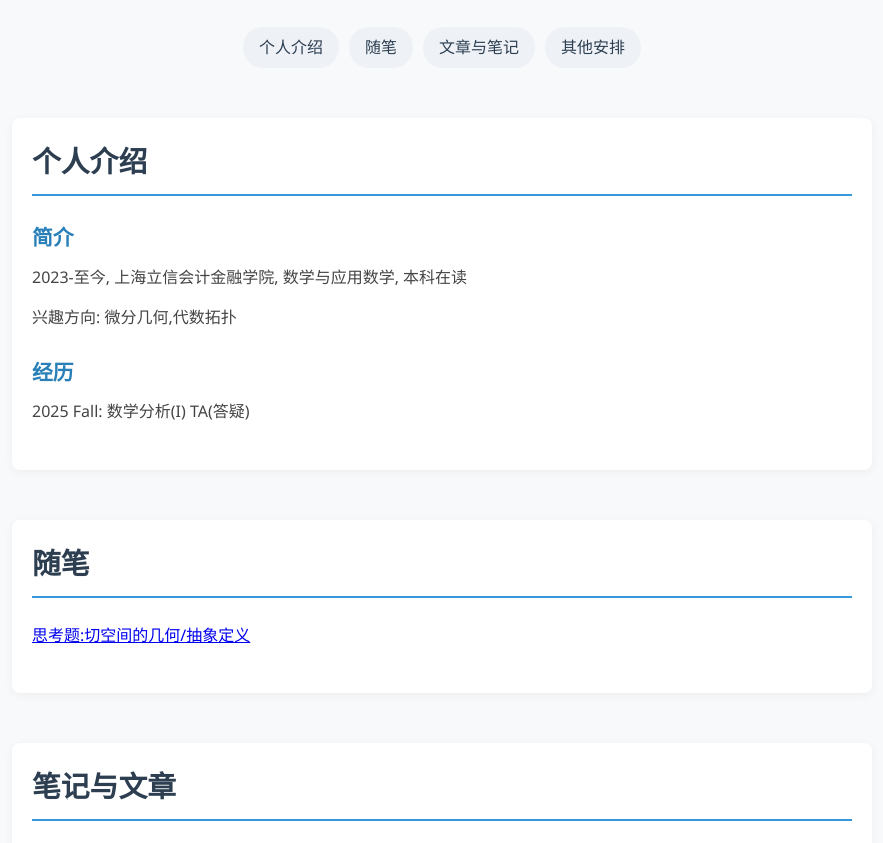
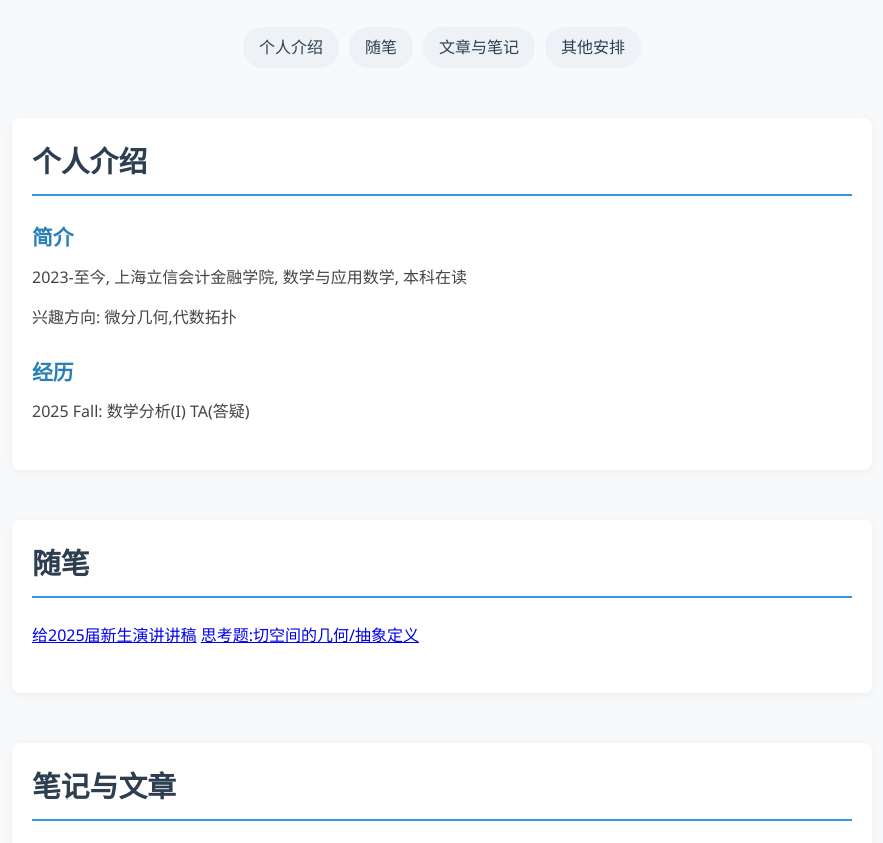
Before and after one commit to tangjiaqi22/tangjiaqi.github.io, a plain HTML site: page index.html in a window 1280 px wide. Shown: the part 186-1029 px from the top of the page, without its empty margins (198-1081 px from the left). Drawn offline with Linux system fonts and the light colour scheme.

Commit message:
Update index.html

```diff
--- a/index.html
+++ b/index.html
@@ -184,6 +184,7 @@
     <section id="interests">
         <h2>随笔</h2>
         <div class="content-block">
+            <a href="https://raw.githubusercontent.com/tangjiaqi22/tangjiaqi.github.io/main/pdfs/讲稿.pdf">给2025届新生演讲讲稿</a>
             <a href="https://raw.githubusercontent.com/tangjiaqi22/tangjiaqi.github.io/main/pdfs/yupin_tangentspace_def.pdf">思考题:切空间的几何/抽象定义</a>
         </div>
     </section>
```
